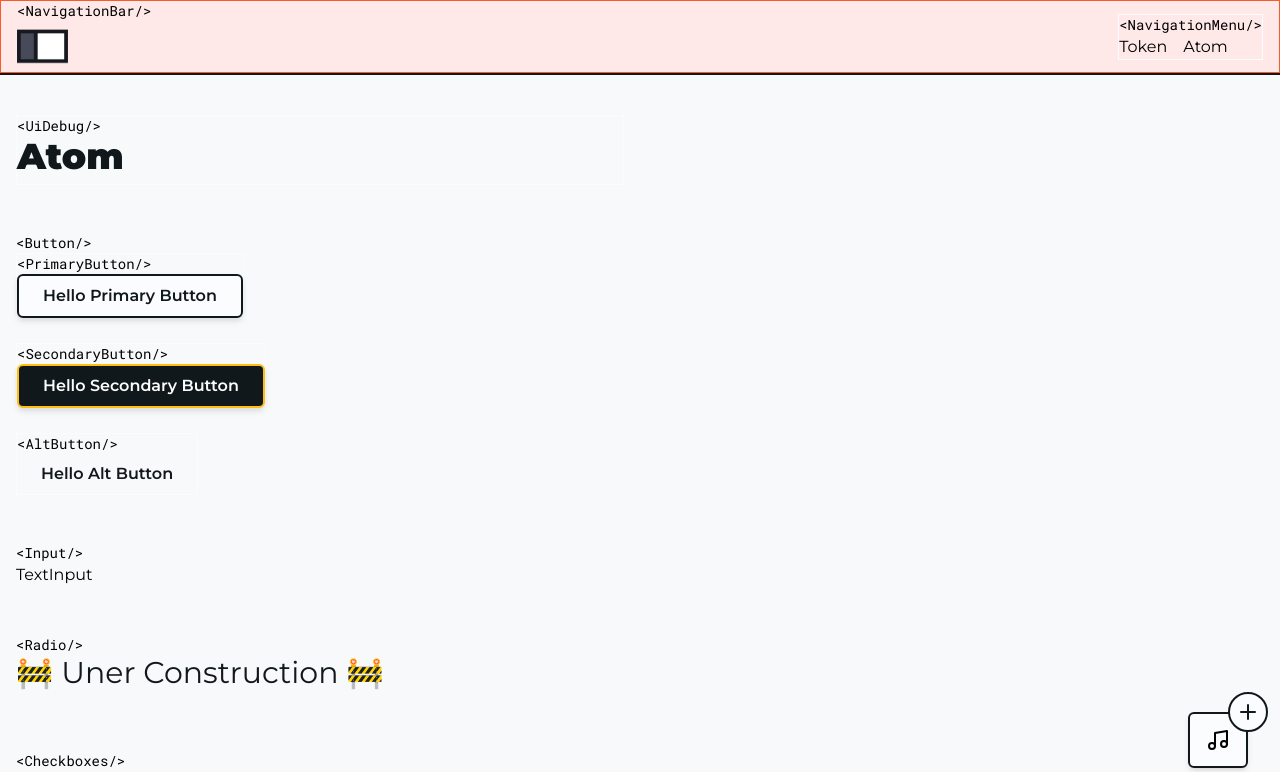
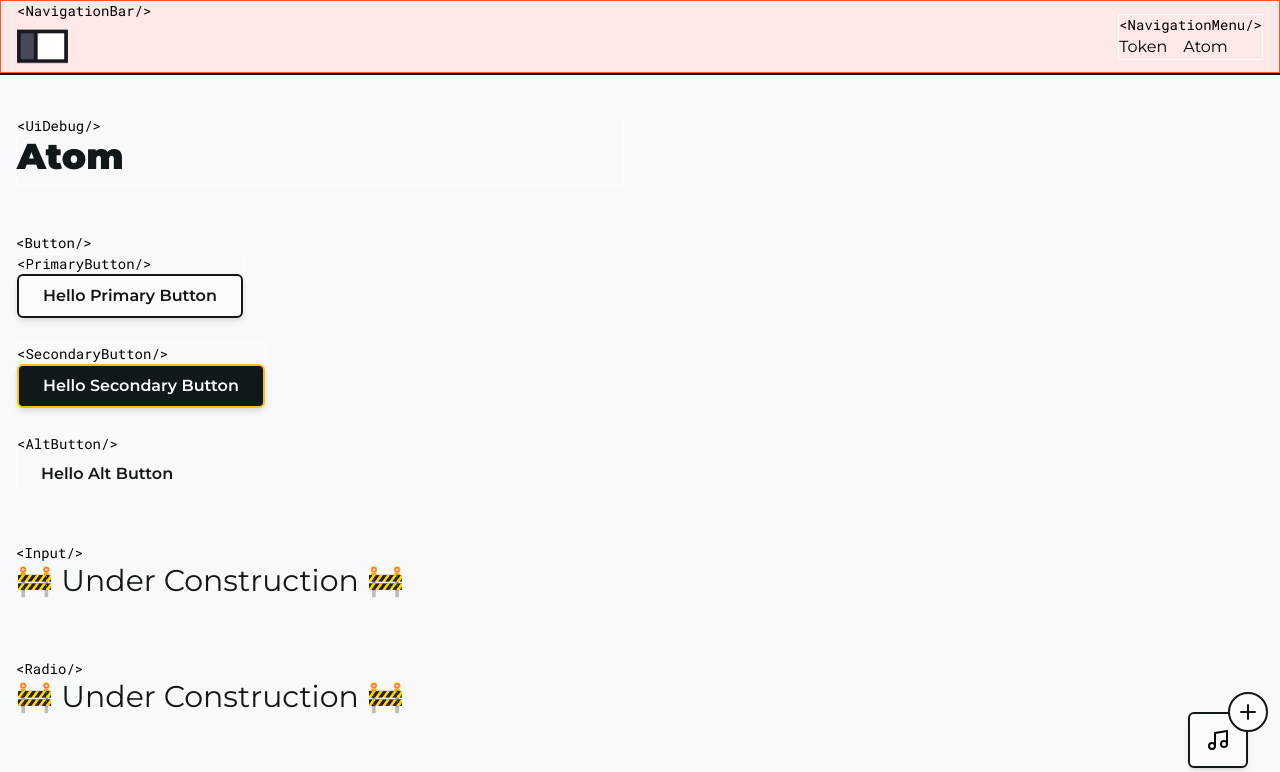
Before and after one commit to untungso/universe, a Next.js app: page /en/ui-debug/atom in a window 1280 px wide. Shown: the top 772 px of the page. Built offline with nearby package versions, Linux system fonts and the light colour scheme.

Commit message:
fix typo

```diff
--- a/app/[lang]/ui-debug/atom/page.tsx
+++ b/app/[lang]/ui-debug/atom/page.tsx
@@ -45,11 +45,11 @@ export default function AtomDebug() {
       </Section>
       <Section>
         <StyledCode>Input</StyledCode>
-        <TextInput />
+        <Heading>🚧 Under Construction 🚧</Heading>
       </Section>
       <Section>
         <StyledCode>Radio</StyledCode>
-        <Heading>🚧 Uner Construction 🚧</Heading>
+        <Heading>🚧 Under Construction 🚧</Heading>
       </Section>
       <Section>
         <StyledCode>Checkboxes</StyledCode>
```
